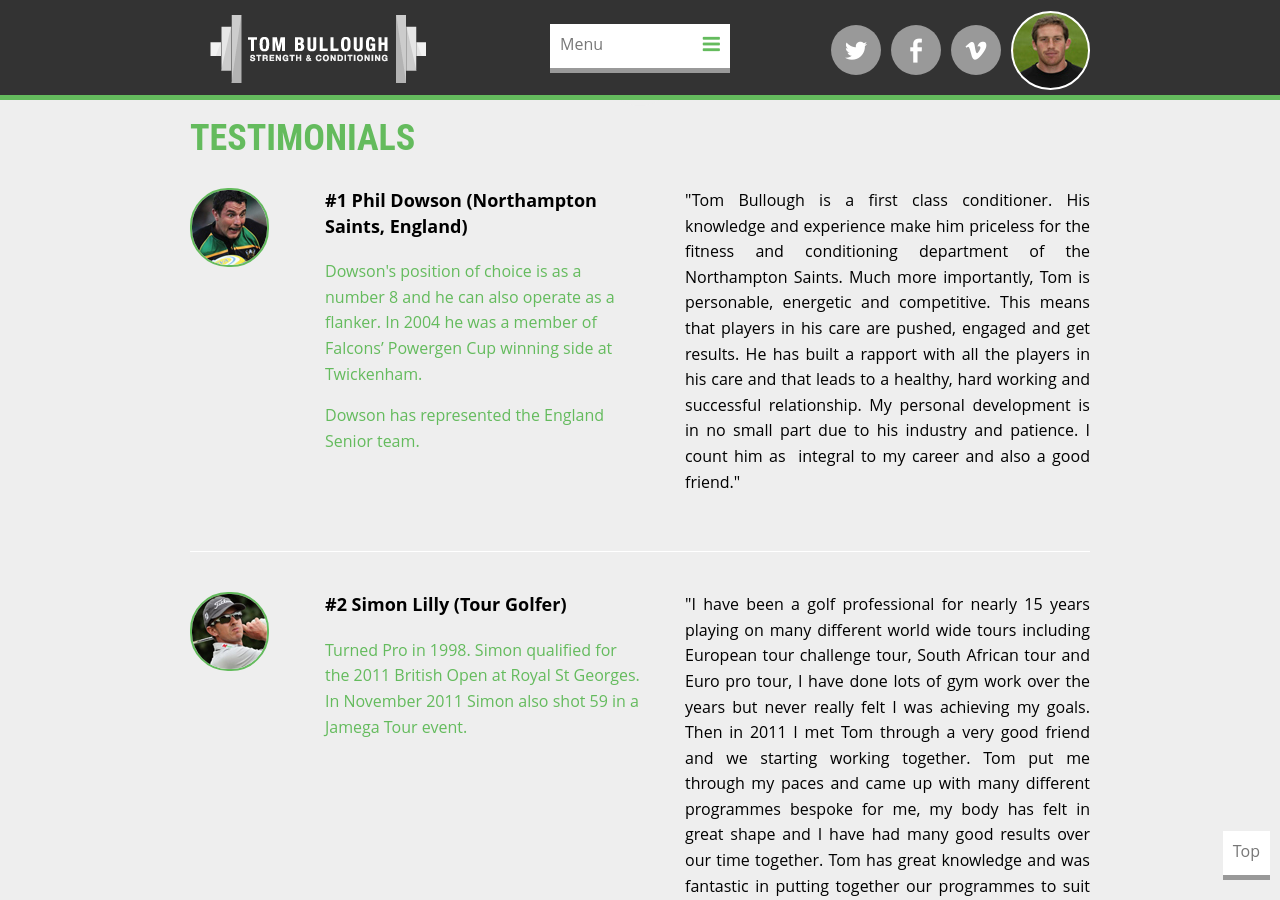
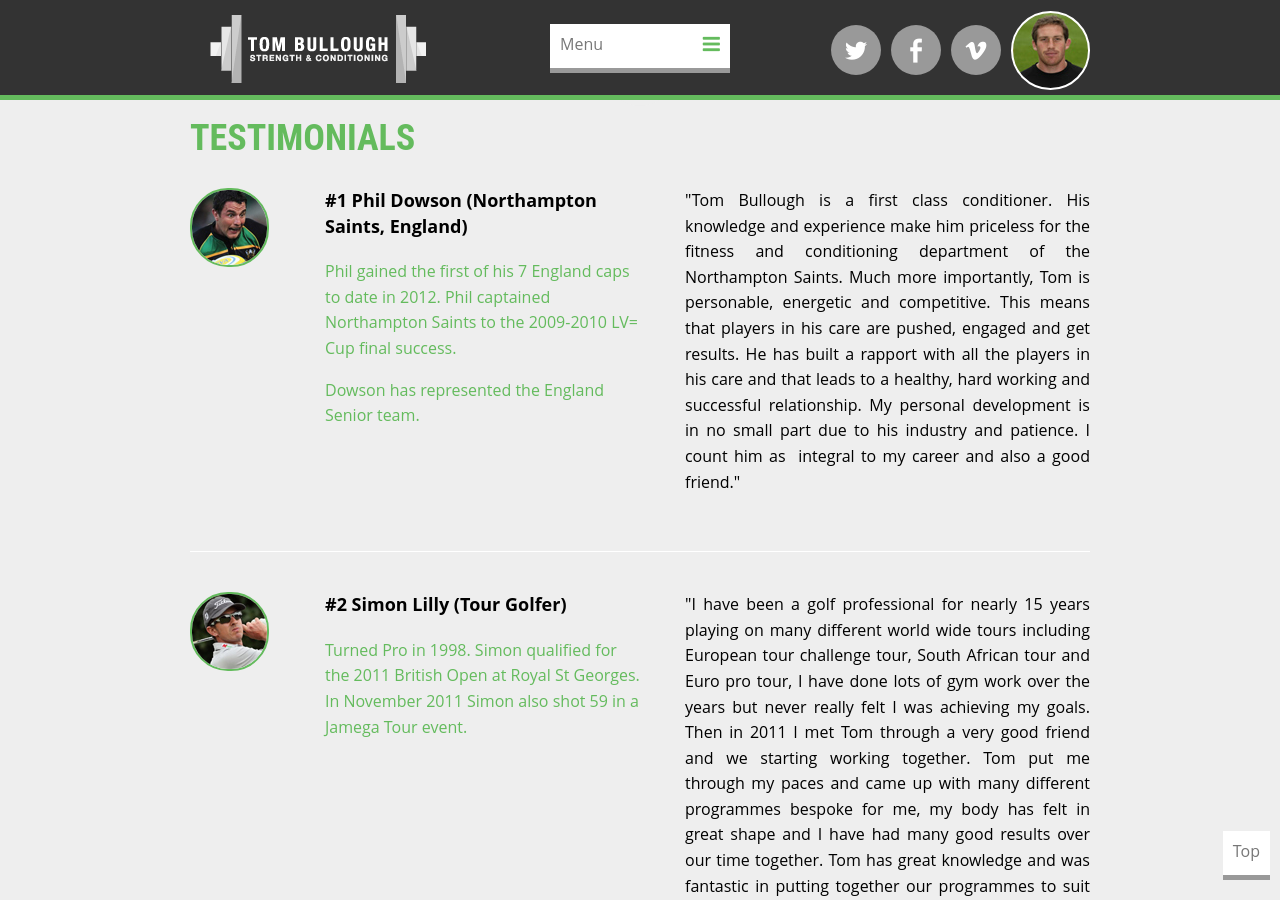
Before and after one commit to tbullough/tbullough.github.io, a Jekyll site: the page built from index.html, in a window 1280 px wide and 900 px high, scrolled down 1695 px. Built offline with Jekyll 4.4.1, drawn with Linux system fonts in a browser that asks for light colours; Markdown is read by kramdown in place of the engine named in the settings.

Commit message:
Update testimonials.yml

```diff
--- a/_data/testimonials.yml
+++ b/_data/testimonials.yml
@@ -1,7 +1,7 @@
 - heading: Testimonials
   image: img/philDowson.jpg
   title: Phil Dowson (Northampton Saints, England)
-  brief: <p>Dowson's position of choice is as a number 8 and he can also operate as a flanker. In 2004 he was a member of Falcons’ Powergen Cup winning side at Twickenham.</p><p>Dowson has represented the England Senior team.</p>
+  brief: <p>Phil gained the first of his 7 England caps to date in 2012. Phil captained Northampton Saints to the 2009-2010 LV= Cup final success.</p><p>Dowson has represented the England Senior team.</p>
   content: <p>"Tom Bullough is a first class conditioner. His knowledge and experience make him priceless for the fitness and conditioning department of the Northampton Saints. Much more importantly, Tom is personable, energetic and competitive. This means that players in his care are pushed, engaged and get results. He has built a rapport with all the players in his care and that leads to a healthy, hard working and successful relationship. My personal development is in no small part due to his industry and patience. I count him as  integral to my career and also a good friend."</p>
 
 - title: Simon Lilly (Tour Golfer)
```
